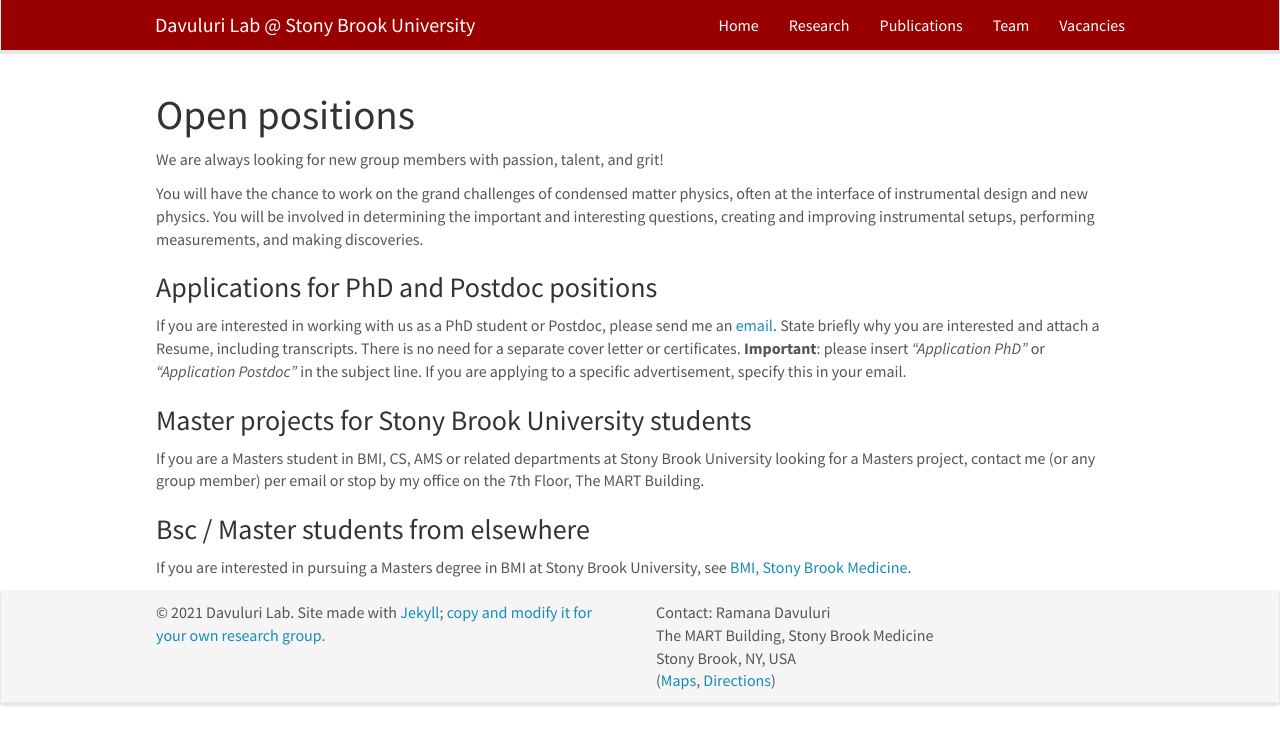
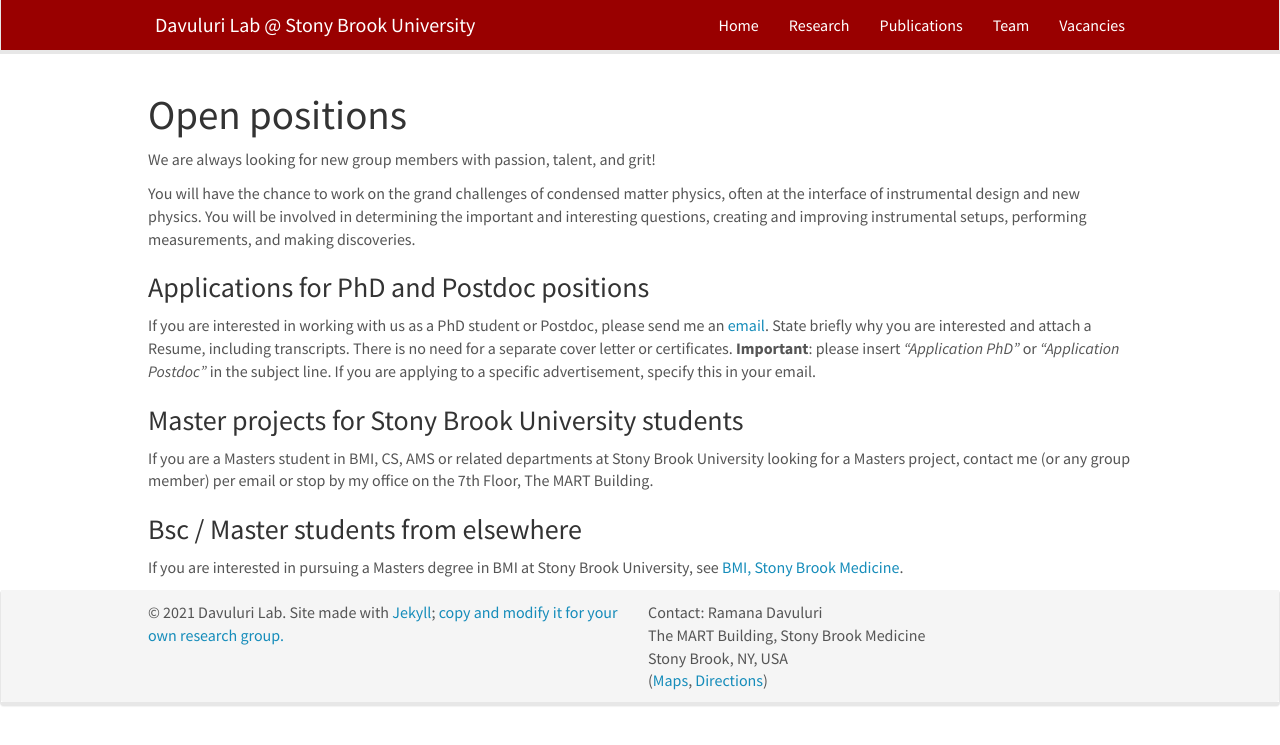
Before and after one commit to DavuluriLab/DavuluriLab.github.io, a Jekyll site: the page built from _pages/openings.md, in a window 1280 px wide. Shown: the top 745 px of the page. Built offline with Jekyll 4.4.1, drawn with Linux system fonts in a browser that asks for light colours; nearby versions of some CDN libraries.

Commit message:
Update main.scss

```diff
--- a/css/main.scss
+++ b/css/main.scss
@@ -70,8 +70,8 @@ firstp {
 /* Grid overrides */
 .col-sm-1, .col-sm-2, .col-sm-3, .col-sm-5, .col-sm-6,
 .col-sm-7, .col-sm-8, .col-sm-9, .col-sm-10, .col-sm-11, .col-sm-12 {
-	padding-left: 16px;
-	padding-right: 16px;
+	padding-left: 8px;
+	padding-right: 8px;
 }
 
 /* Grid overrides */
```
